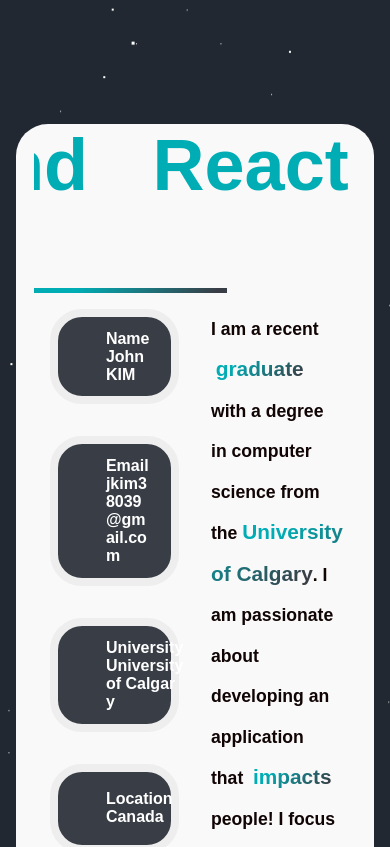
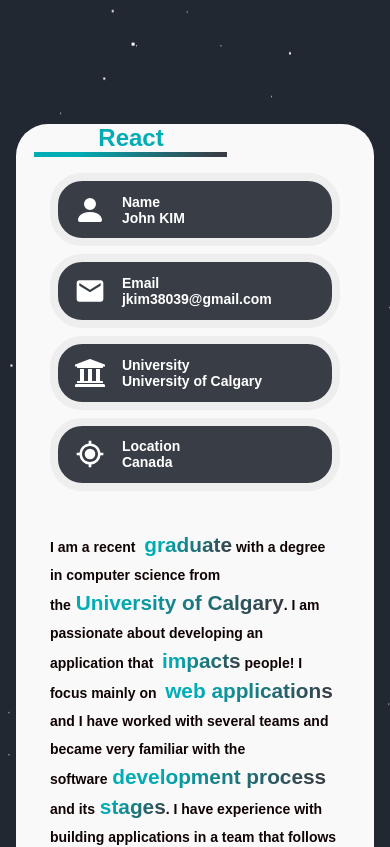
Before and after one commit to johnkim0306/Personal-Website, a React (Create React App) app in the folder my-app/: page / in a window 390 px wide. Shown: the part 880-1727 px from the top of the page. Built offline with nearby package versions, Linux system fonts and the light colour scheme.

Commit message:
Modifying responsvie views of mobile application

```diff
--- a/my-app/src/components/about/Intro.jsx
+++ b/my-app/src/components/about/Intro.jsx
@@ -7,18 +7,20 @@
 import { media } from "../../scss/theme";
 
 const TextBox = styled.div`
+    font-size: .875rem;
+    line-height: 200%;
+    font-weight: 700;
+    ${media.tablet} {
         white-space: pre-line;
         line-height: 230%;
         font-size: 1.1rem;
-  ${media.mobile} {
-    font-size: 1.3rem;
-    line-height: 200%;
-    font-weight: 700;
         padding-left: 7rem;
     }
 `;
 
 const Bold = styled.span`
+    font-size: 1.5rem;
+    font-weight: 800;
     font-weight: 700;
     font-size: 1.3rem;
     margin-left: 0.3rem;
@@ -26,9 +28,9 @@
     background-clip: text;
     -webkit-background-clip: text;
     -webkit-text-fill-color: transparent;
-  ${media.mobile} {
-    font-size: 1.5rem;
-    font-weight: 800;
+    ${media.tablet} {
+        font-weight: 700;
+        font-size: 1.3rem;
     }
 `;
 
--- a/my-app/src/components/about/TextSlider.tsx
+++ b/my-app/src/components/about/TextSlider.tsx
@@ -1,4 +1,5 @@
 import styled, { keyframes } from "styled-components";
+import { media } from "../../scss/theme";
 
 const slide = keyframes`
 0% {
@@ -89,7 +90,7 @@
 
 
 const Slide = styled.div`
-  font-size: 4.5rem;
+  font-size: 1.5rem;
   font-weight: 800;
   padding-left: 4%;
   width: 100%;
@@ -99,6 +100,9 @@
     -webkit-background-clip: text;
     -webkit-text-fill-color: transparent;
   }
+  ${media.tablet} {
+    font-size: 4.5rem;
+  }
 `;
 
 export default TextSlider;
--- a/my-app/src/components/about/about.scss
+++ b/my-app/src/components/about/about.scss
@@ -26,15 +26,19 @@
 
         &--info {
             display: flex;
-            margin-bottom: 2rem;
+            margin-bottom: .5rem;
             background-color: rgb(57, 62, 70);
             width: 100%;
             align-items: center;
-            padding: 0.8rem 2rem;
+            padding: 0.8rem 1rem;
             border-radius: 2rem;
             border: 0.5rem solid rgb(238, 238, 238);
             cursor: pointer;
 
+            @include media(tablet){
+                margin-bottom: 2rem;
+                padding: 0.8rem 2rem;
+            }
 
             svg {
                 min-height: 100%;
@@ -48,14 +52,23 @@
         }
 
         &--left {
-            width: 50%;
+            width: 100%;
             padding: 1rem;
+
+            @include media(tablet){
+                width: 50%;
+            }
         }
 
         &--right {
-            width: 50%;
+            width: 100%;
             padding: 1rem;
-            overflow: auto;
+
+            @include media(tablet){
+                width: 50%;
+                padding: 1rem;
+                overflow: auto;
+            }
         }
 
         @include media(mobile){
@@ -68,16 +81,26 @@
     }
 
     &__icon {
-        width: 3rem;
-        height: 3rem;
+        width: 2rem;
+        height: 2rem;
         color: $color-white;
         margin-right: 1rem;
+
+        @include media(tablet, desktopHeight){
+            width: 3rem;
+            height: 3rem;
+        }
     }
 
     &__field {
         display: flex;
         flex-direction: column;
         color: $color-white;
+        font-size: .875rem;
+
+        @include media(tablet, desktopHeight){
+            font-size: 1rem;
+        }
 
         &--value {
             @media screen and (max-width: 1024px) {
--- a/my-app/src/components/project/Project.tsx
+++ b/my-app/src/components/project/Project.tsx
@@ -11,17 +11,17 @@
 import './project.scss'
 
 const Title = styled.div<{ text: string }>`
+  font-size: 4rem;
+  left: 0rem;
+  top: 1rem;
   color: #00f18c;
   position: absolute;
   box-sizing: border-box;
-  font-size: 8rem;
   font-weight: 800;
-  left: 10rem;
   width: 100%;
-  ${media.mobile} {
-    font-size: 4rem;
-    left: 0rem;
-    top: 1rem;
+  ${media.tablet} {
+    font-size: 8rem;
+    left: 10rem;
   }
   ::after {
     content: "${({ text }) => `${text}`}";
@@ -40,18 +40,18 @@
   .contents {
     margin-top: 5rem;
     //background-color: #000;
-    padding: 8rem;
-    padding-bottom: 20rem;
+    padding: 1rem 1rem;
     display: flex;
+    font-size: .6rem;
     flex-direction: column;
     &__content {
       padding-top: 5rem;
       width: 100%;
       color: white;
     }
-    ${media.mobile} {
-      padding: 1rem 1rem;
-      font-size: .6rem;
+    ${media.tablet} {
+      padding: 8rem;
+      padding-bottom: 20rem;
     }
   }
 `;
--- a/my-app/src/components/project/ProjectBox.jsx
+++ b/my-app/src/components/project/ProjectBox.jsx
@@ -53,8 +53,9 @@
     display: flex;
     flex-direction: column;
     align-items: flex-start;
-    ${media.mobile} {
     margin-bottom: 1rem;
+    ${media.tablet} {
+      margin-bottom: 0rem;
     }
     .title {
       font-weight: 800;
@@ -68,28 +69,13 @@
       padding: 0 1rem;
       position: absolute;
       background-color: #101010;
+      top: -0.2rem;
+      color: white;
+      ${media.tablet} {
         top: -0.1rem;
-      color: white;
-      ${media.mobile} {
-        top: -0.2rem;
       }
     }
     .skills {
-      display: flex;
-      margin: 0.5rem 0;
-      &__skill {
-        background-color: #fff;
-        color: #000;
-        padding: 0.2rem;
-        border-radius: 0.5rem;
-        :not(:first-child) {
-          margin-left: 0.5rem;
-          ${media.mobile} {
-            margin-left: 0;
-          }
-        }
-      }
-      ${media.mobile} {
       display: grid;
       grid-template-columns: repeat(4, 1fr);
       font-size: .6rem;
@@ -102,6 +88,22 @@
           justify-content: center;
           text-align: center;
       }
+      ${media.tablet} {
+        display: flex;
+        margin: 0.5rem 0;
+        font-size: 1rem;
+        &__skill {
+          background-color: #fff;
+          color: #000;
+          padding: 0.2rem;
+          border-radius: 0.5rem;
+          :not(:first-child) {
+            margin-left: 0.5rem;
+            ${media.tablet} {
+              margin-left: 0;
+            }
+          }
+        }
       }
     }
     .intro {
@@ -110,9 +112,11 @@
       font-size: 1.2rem;
     }
     .content {
+      line-height: 2em;
+      list-style-type: circle;
+      display: list-item;
+      ${media.tablet} {
         line-height: 1.5rem;
-      ${media.mobile} {
-        line-height: 2rem;
       }
     }
     .icons {
@@ -123,28 +127,27 @@
     }
     .svg {
       cursor: pointer;
+      width: 3rem;
       :hover {
         fill: white;
       }
       :not(:last-child) {
         margin-right: 0.5rem;
       }
-      ${media.mobile} {
-        width: 3rem;
-      }
+
     }
   }
   .green-container {
-    margin-right: 30rem;
+    margin-right: 0rem;
     border: 0.1rem solid #00f18c;
     .title {
       color: #000;
       background-color: #00f18c;
       border: 0.1rem solid #00f18c;
+      left: -1rem;
+      transform: rotate(-10deg);
+      ${media.tablet} {
         left: -3rem;
-      transform: rotate(-10deg);
-      ${media.mobile} {
-        left: -1rem;
       }
     }
     .date {
@@ -159,22 +162,23 @@
     .icons {
       color: #00f18c;
     }
-    ${media.mobile} {
-      margin-right: 0rem;
-      width: 100%
+    ${media.tablet} {
+      margin-right: 30rem;
+      font-size: 1rem;
+      width: auto;
     }
   }
   .blue-container {
-    margin-left: 30rem;
+    margin-left: 0rem;
     border: 0.1rem solid #2c3fe9;
     .title {
       color: #fff;
       background-color: #2c3fe9;
       border: 0.1rem solid #2c3fe9;
+      left: -1rem;
+      transform: rotate(-10deg);
+      ${media.tablet} {
         left: -3rem;
-      transform: rotate(-10deg);
-      ${media.mobile} {
-        left: -1rem;
       }
     }
     .date {
@@ -186,8 +190,9 @@
     .svg {
       fill: #2c3fe9;
     }
-    ${media.mobile} {
-      margin-left: 0;
+    ${media.tablet} {
+      margin-left: 30rem;
+      font-size: 1rem;
     }
   }
 `;
--- a/my-app/src/scss/theme.ts
+++ b/my-app/src/scss/theme.ts
@@ -17,8 +17,8 @@
   },
 };
 
-const customMediaQuery = (maxWidth: number): string =>
-  `@media (max-width: ${maxWidth}px)`;
+const customMediaQuery = (minWidth: number): string =>
+  `@media (min-width: ${minWidth}px)`;
 
 export const media = {
   custom: customMediaQuery,
```
Lines whose indentation alone changed are shown as unchanged.
